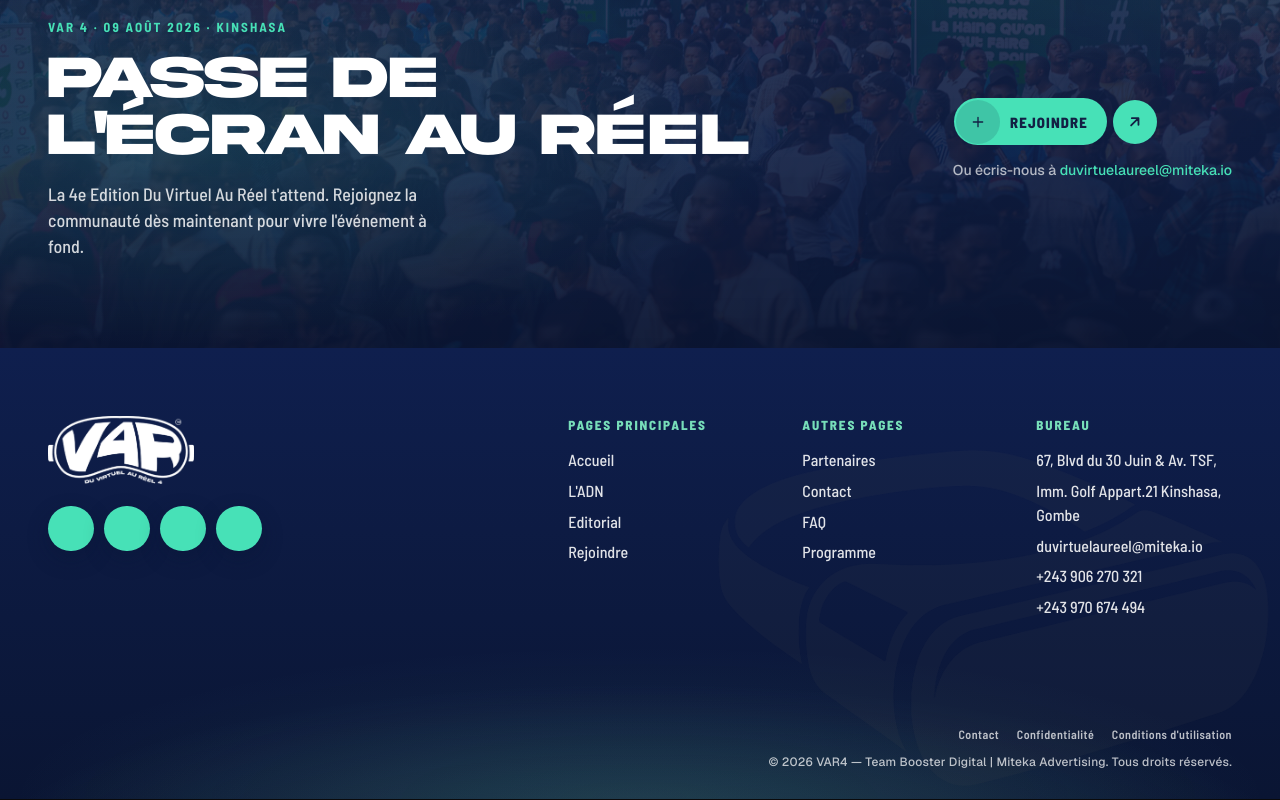
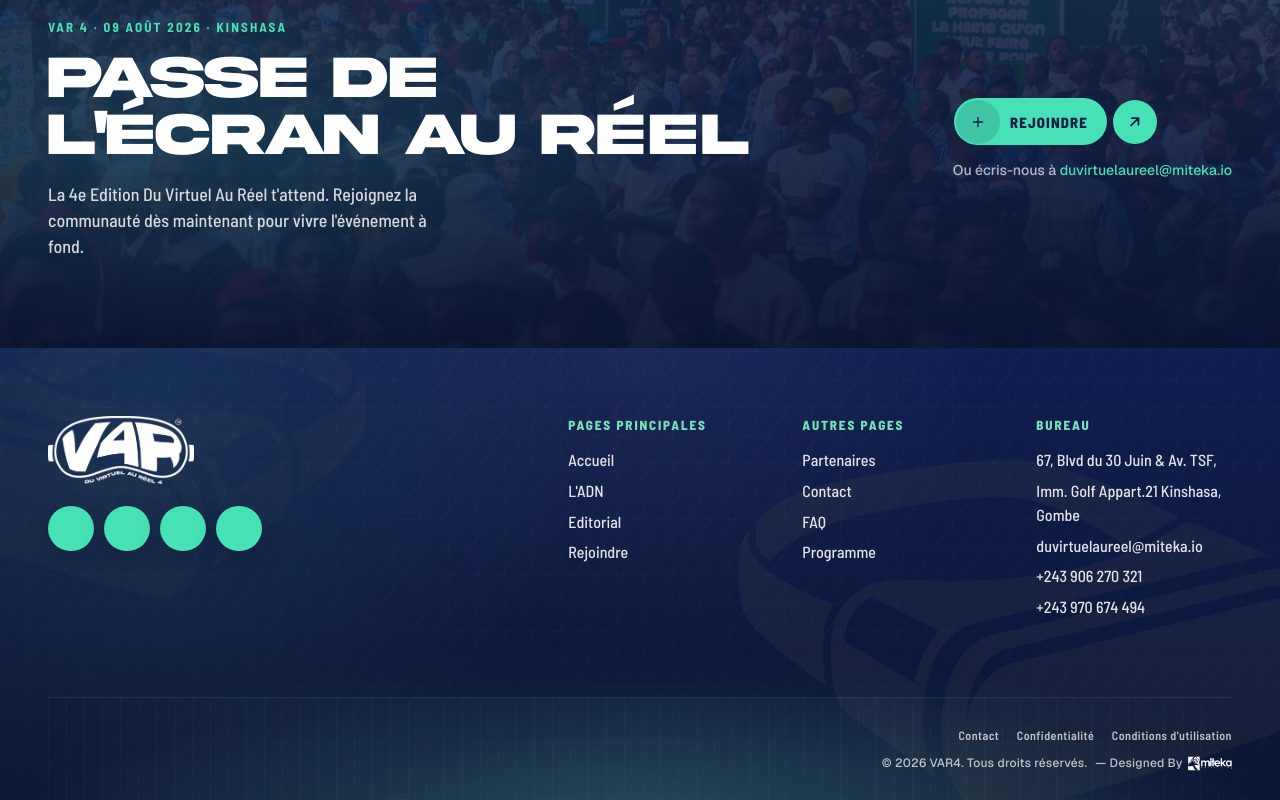
Before and after one commit to gauthierntudi/var4, a Next.js app: page /conditions-utilisation in a window 1280 px wide. Shown: the part 2305-3105 px from the top of the page. Built offline with nearby package versions, Linux system fonts and the light colour scheme; no server answers; the database is empty.

Commit message:
ajust footer and function DisplayNameUser

```diff
--- a/src/components/backoffice/BackofficeInscriptionsPanel.tsx
+++ b/src/components/backoffice/BackofficeInscriptionsPanel.tsx
@@ -4,6 +4,7 @@
 import { useRouter } from "next/navigation";
 import { useCallback, useEffect, useState } from "react";
 import type { BackofficeInscriptionRow } from "@/lib/backoffice-inscriptions";
+import { formatInscriptionDisplayName } from "@/lib/inscription-badge-name";
 
 type ListResponse = {
   items: BackofficeInscriptionRow[];
@@ -229,7 +230,7 @@
                       </div>
                     </td>
                     <td>{formatDisplayDate(item.createdAt)}</td>
-                    <td>{item.fullName}</td>
+                    <td>{formatInscriptionDisplayName(item.fullName)}</td>
                     <td>{item.contact}</td>
                     <td>{item.city}</td>
                     <td>{item.socialNetwork}</td>
--- a/src/components/inscription/InscriptionBadgeSuccess.tsx
+++ b/src/components/inscription/InscriptionBadgeSuccess.tsx
@@ -4,6 +4,7 @@
 import downloadIcon from "@iconify-icons/lucide/download";
 import { useCallback, useEffect, useState } from "react";
 import { generateInscriptionBadge } from "@/lib/inscription-badge";
+import { formatInscriptionDisplayName } from "@/lib/inscription-badge-name";
 import {
   BADGE_SHARE_NETWORKS,
   downloadBadgeBlob,
@@ -169,7 +170,7 @@
         {previewUrl ? (
           <img
             src={previewUrl}
-            alt={`Badge VAR 4 — ${fullName}`}
+            alt={`Badge VAR 4 — ${formatInscriptionDisplayName(fullName)}`}
             className="inscription-badge-success__preview"
             width={325}
             height={502}
--- a/src/components/inscription/InscriptionDuplicatePrompt.tsx
+++ b/src/components/inscription/InscriptionDuplicatePrompt.tsx
@@ -8,6 +8,7 @@
   formatContactDisplay,
   getContactKind,
 } from "@/lib/inscription-contact";
+import { formatInscriptionDisplayName } from "@/lib/inscription-badge-name";
 import { getInscriptionInitials } from "@/lib/inscription-feed";
 
 type InscriptionDuplicatePromptProps = {
@@ -54,7 +55,9 @@
         </div>
 
         <div className="inscription-duplicate-prompt__profile-body">
-          <p className="inscription-duplicate-prompt__name">{record.fullName}</p>
+          <p className="inscription-duplicate-prompt__name">
+            {formatInscriptionDisplayName(record.fullName)}
+          </p>
 
           <p className="inscription-duplicate-prompt__contact">
             <Icon
--- a/src/components/inscription/InscriptionLiveFeed.tsx
+++ b/src/components/inscription/InscriptionLiveFeed.tsx
@@ -2,6 +2,7 @@
 
 import { useCallback, useEffect, useRef, useState } from "react";
 import gsap from "gsap";
+import { formatInscriptionDisplayName } from "@/lib/inscription-badge-name";
 import {
   getInscriptionInitials,
   INSCRIPTION_FEED_EVENT,
@@ -278,6 +279,7 @@
   if (!current) return null;
 
   const initials = getInscriptionInitials(current.fullName);
+  const displayName = formatInscriptionDisplayName(current.fullName);
   const showPhoto = Boolean(current.photoUrl) && !photoFailed;
 
   return (
@@ -300,7 +302,7 @@
 
         <div className="inscription-live-feed__body">
           <p ref={nameRef} className="inscription-live-feed__name">
-            {current.fullName}
+            {displayName}
           </p>
           <p ref={cityRef} className="inscription-live-feed__city">
             {current.city}
--- a/src/components/sections/CollaborateSection.tsx
+++ b/src/components/sections/CollaborateSection.tsx
@@ -15,6 +15,7 @@
   type CollaborateCommunityData,
   type CollaborateCommunityPerson,
 } from "@/lib/collaborate-community";
+import { formatInscriptionDisplayName } from "@/lib/inscription-badge-name";
 import { INSCRIPTION_FEED_EVENT } from "@/lib/inscription-feed";
 
 gsap.registerPlugin(ScrollTrigger, useGSAP);
@@ -86,7 +87,7 @@
       // eslint-disable-next-line @next/next/no-img-element
       <img
         src={person.src}
-        alt={person.fullName ? `Photo de ${person.fullName}` : ""}
+        alt={person.fullName ? `Photo de ${formatInscriptionDisplayName(person.fullName)}` : ""}
         width={220}
         height={220}
         className="collaborate__person-image"
--- a/src/components/sections/FooterSection.tsx
+++ b/src/components/sections/FooterSection.tsx
@@ -1,8 +1,11 @@
+"use client";
+
 import Image from "next/image";
 import Link from "next/link";
 
 import { InscriptionOpenLink } from "@/components/inscription/InscriptionOpenLink";
 import { SocialLinksList } from "@/components/ui/SocialLinksList";
+import { useFooterMouseEffects } from "@/hooks/useFooterMouseEffects";
 import { FOOTER_SOCIAL_LINKS } from "@/lib/social-icons";
 
 const MAIN_LINKS = [
@@ -22,8 +25,13 @@
 ] as const;
 
 export function FooterSection() {
+  const footerRef = useFooterMouseEffects<HTMLElement>();
+
   return (
-    <footer id="contact" className="site-footer" aria-label="Pied de page">
+    <footer ref={footerRef} id="contact" className="site-footer" aria-label="Pied de page">
+      <div className="site-footer__spotlight" aria-hidden />
+      <div className="site-footer__texture site-footer__texture--left" aria-hidden />
+      <div className="site-footer__texture site-footer__texture--center" aria-hidden />
       <div className="site-footer__inner">
         <div className="site-footer__top">
           <div className="site-footer__lead">
@@ -101,7 +109,17 @@
             <Link href="/conditions-utilisation">Conditions d&apos;utilisation</Link>
           </nav>
           <p className="site-footer__legal">
-            © 2026 VAR4 — Team Booster Digital | Miteka Advertising. Tous droits réservés.
+            © 2026 VAR4. Tous droits réservés.
+            <span className="site-footer__credit">
+              — Designed By{" "}
+              <Image
+                src="/img/miteka.png"
+                alt="Miteka Advertising"
+                width={72}
+                height={22}
+                className="site-footer__miteka-logo"
+              />
+            </span>
           </p>
         </div>
       </div>
--- /dev/null
+++ b/src/hooks/useFooterMouseEffects.ts
@@ -0,0 +1,51 @@
+"use client";
+
+import { useEffect, useRef } from "react";
+
+import { usePrefersReducedMotion } from "@/hooks/usePrefersReducedMotion";
+
+export function useFooterMouseEffects<T extends HTMLElement>() {
+  const footerRef = useRef<T>(null);
+  const reducedMotion = usePrefersReducedMotion();
+  const rafRef = useRef<number | null>(null);
+
+  useEffect(() => {
+    const footer = footerRef.current;
+    if (!footer || reducedMotion) return;
+
+    const canHover = window.matchMedia("(hover: hover) and (pointer: fine)").matches;
+    if (!canHover) return;
+
+    const handleMove = (event: MouseEvent) => {
+      if (rafRef.current !== null) cancelAnimationFrame(rafRef.current);
+
+      rafRef.current = requestAnimationFrame(() => {
+        const rect = footer.getBoundingClientRect();
+        const x = ((event.clientX - rect.left) / rect.width) * 100;
+        const y = ((event.clientY - rect.top) / rect.height) * 100;
+
+        footer.style.setProperty("--mouse-x", `${x}%`);
+        footer.style.setProperty("--mouse-y", `${y}%`);
+        footer.dataset.footerActive = "true";
+      });
+    };
+
+    const handleLeave = () => {
+      footer.style.setProperty("--mouse-x", "50%");
+      footer.style.setProperty("--mouse-y", "50%");
+      delete footer.dataset.footerActive;
+    };
+
+    footer.addEventListener("mousemove", handleMove);
+    footer.addEventListener("mouseleave", handleLeave);
+
+    return () => {
+      footer.removeEventListener("mousemove", handleMove);
+      footer.removeEventListener("mouseleave", handleLeave);
+      if (rafRef.current !== null) cancelAnimationFrame(rafRef.current);
+      handleLeave();
+    };
+  }, [reducedMotion]);
+
+  return footerRef;
+}
--- a/src/styles/footer.css
+++ b/src/styles/footer.css
@@ -3,31 +3,112 @@
   --footer-navy-deep: #0a1533;
   --footer-navy-mid: #0f1f4e;
   --footer-accent: #77deb9;
+  --mouse-x: 50%;
+  --mouse-y: 50%;
   position: relative;
   overflow: hidden;
+  isolation: isolate;
   padding: clamp(2.75rem, 6vw, 4.25rem) clamp(1.15rem, 4vw, 3rem) 0;
   color: #ffffff;
   background-color: var(--footer-navy);
   background-image:
     radial-gradient(ellipse 90% 70% at 50% 115%, rgba(119, 222, 185, 0.2) 0%, transparent 58%),
     radial-gradient(ellipse 80% 55% at 50% 100%, rgba(119, 222, 185, 0.08) 0%, transparent 62%),
+    radial-gradient(circle at 12% 18%, rgba(119, 222, 185, 0.1) 0%, transparent 36%),
     linear-gradient(180deg, var(--footer-navy-mid) 0%, var(--footer-navy-deep) 100%);
+}
+
+.site-footer__spotlight {
+  position: absolute;
+  inset: 0;
+  z-index: 0;
+  pointer-events: none;
+  opacity: 0;
+  background:
+    radial-gradient(
+      circle 320px at var(--mouse-x) var(--mouse-y),
+      rgba(119, 222, 185, 0.14) 0%,
+      rgba(119, 222, 185, 0.04) 38%,
+      transparent 72%
+    );
+  transition: opacity 0.35s ease;
+}
+
+.site-footer[data-footer-active="true"] .site-footer__spotlight {
+  opacity: 1;
 }
 
 .site-footer::before {
   content: "";
   position: absolute;
-  right: 0;
-  bottom: 0;
+  right: -4%;
+  bottom: -6%;
   z-index: 0;
-  width: min(72%, 36rem);
+  width: min(78%, 38rem);
   aspect-ratio: 1 / 1;
   background-image: url("/img/vr.png");
   background-repeat: no-repeat;
   background-position: right bottom;
   background-size: contain;
+  opacity: 0.16;
+  pointer-events: none;
+}
+
+.site-footer::after {
+  content: "";
+  position: absolute;
+  inset: 0;
+  z-index: 0;
+  pointer-events: none;
+  background-image:
+    repeating-linear-gradient(
+      125deg,
+      rgba(255, 255, 255, 0.028) 0 1px,
+      transparent 1px 20px
+    ),
+    repeating-linear-gradient(
+      0deg,
+      rgba(255, 255, 255, 0.018) 0 1px,
+      transparent 1px 28px
+    ),
+    repeating-linear-gradient(
+      90deg,
+      rgba(255, 255, 255, 0.014) 0 1px,
+      transparent 1px 28px
+    ),
+    radial-gradient(circle at 50% 0%, rgba(255, 255, 255, 0.05) 0%, transparent 48%);
+  mask-image: linear-gradient(180deg, #000 0%, rgba(0, 0, 0, 0.55) 100%);
+  -webkit-mask-image: linear-gradient(180deg, #000 0%, rgba(0, 0, 0, 0.55) 100%);
+}
+
+.site-footer__texture {
+  position: absolute;
+  z-index: 0;
+  width: min(58%, 30rem);
+  aspect-ratio: 1 / 1;
+  background-image: url("/img/vr.png");
+  background-repeat: no-repeat;
+  background-size: contain;
+  pointer-events: none;
+}
+
+.site-footer__texture--left {
+  left: -8%;
+  top: -10%;
+  background-position: left top;
   opacity: 0.1;
-  pointer-events: none;
+  transform: scaleX(-1);
+}
+
+.site-footer__texture--center {
+  left: 50%;
+  top: 42%;
+  width: min(92%, 52rem);
+  background-position: center;
+  background-size: min(100%, 52rem);
+  opacity: 0.045;
+  transform: translateX(-50%);
+  mix-blend-mode: soft-light;
 }
 
 .site-footer__inner {
@@ -169,9 +250,27 @@
   align-items: flex-end;
   gap: 0.65rem;
   padding-block: clamp(1.25rem, 3vw, 1.75rem);
+  border-top: 1px solid rgba(119, 222, 185, 0.12);
+}
+
+.site-footer__bottom::before {
+  content: "";
+  position: absolute;
+  inset: 0;
+  background:
+    linear-gradient(90deg, transparent 0%, rgba(119, 222, 185, 0.08) 50%, transparent 100%),
+    repeating-linear-gradient(
+      90deg,
+      rgba(255, 255, 255, 0.04) 0 1px,
+      transparent 1px 18px
+    );
+  opacity: 0.65;
+  pointer-events: none;
 }
 
 .site-footer__legal-nav {
+  position: relative;
+  z-index: 1;
   display: flex;
   flex-wrap: wrap;
   justify-content: flex-end;
@@ -194,12 +293,37 @@
 }
 
 .site-footer__legal {
+  position: relative;
+  z-index: 1;
+  display: flex;
+  flex-wrap: wrap;
+  align-items: center;
+  justify-content: flex-end;
+  gap: 0.35rem 0.5rem;
   margin: 0;
   font-size: clamp(0.62rem, 1.3vw, 0.75rem);
   font-weight: 500;
   letter-spacing: 0.02em;
   color: rgba(255, 255, 255, 0.72);
   text-align: right;
+}
+
+.site-footer__credit {
+  display: inline-flex;
+  align-items: center;
+  gap: 0.35rem;
+}
+
+.site-footer__miteka-logo {
+  display: block;
+  width: auto;
+  height: clamp(0.85rem, 2vw, 1.05rem);
+}
+
+@media (prefers-reduced-motion: reduce) {
+  .site-footer__spotlight {
+    display: none;
+  }
 }
 
 @media (max-width: 900px) {
@@ -223,6 +347,7 @@
   }
 
   .site-footer__legal {
+    justify-content: flex-start;
     text-align: left;
   }
 }
--- a/src/styles/inscription-live-feed.css
+++ b/src/styles/inscription-live-feed.css
@@ -111,6 +111,7 @@
   white-space: nowrap;
   overflow: hidden;
   text-overflow: ellipsis;
+  text-transform: capitalize;
 }
 
 .inscription-live-feed__city {
--- a/src/styles/inscription-modal.css
+++ b/src/styles/inscription-modal.css
@@ -640,6 +640,7 @@
   overflow: hidden;
   text-overflow: ellipsis;
   white-space: nowrap;
+  text-transform: capitalize;
 }
 
 .inscription-duplicate-prompt__contact {
```
Also changed, not shown: src/lib/inscription-badge-name.ts (+19 -2 lines).
